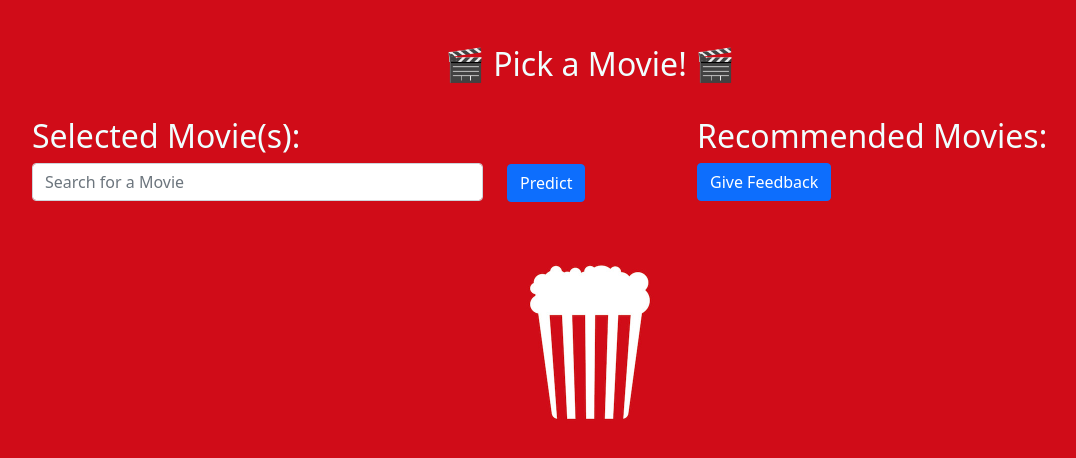
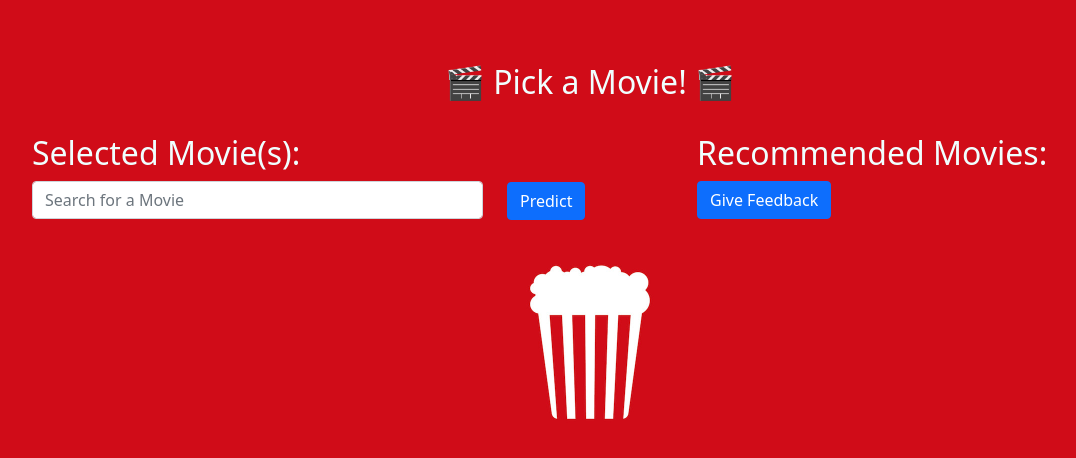
Before and after one commit to ychen-207523/BingeSuggest, a Flask app: page / in a window 1280 px wide. Shown: the part 56-514 px from the top of the page, without its empty margins (50-1126 px from the left). Run offline with Flask 2, Linux system fonts and the light colour scheme; some libraries are stand-ins or nearby versions.

Commit message:
heading placement fix

```diff
--- a/src/recommenderapp/templates/landing_page.html
+++ b/src/recommenderapp/templates/landing_page.html
@@ -21,7 +21,7 @@
         </button>
       </div>
     </nav>
-    <div class="container" style="margin-top: 40px;">
+    <div class="container" style="margin-top: 60px;">
       <div class="heading1">
         <!-- Heading for picking a movie -->
         <h2><center>🎬 Pick a Movie! 🎬</center></h2>
```
